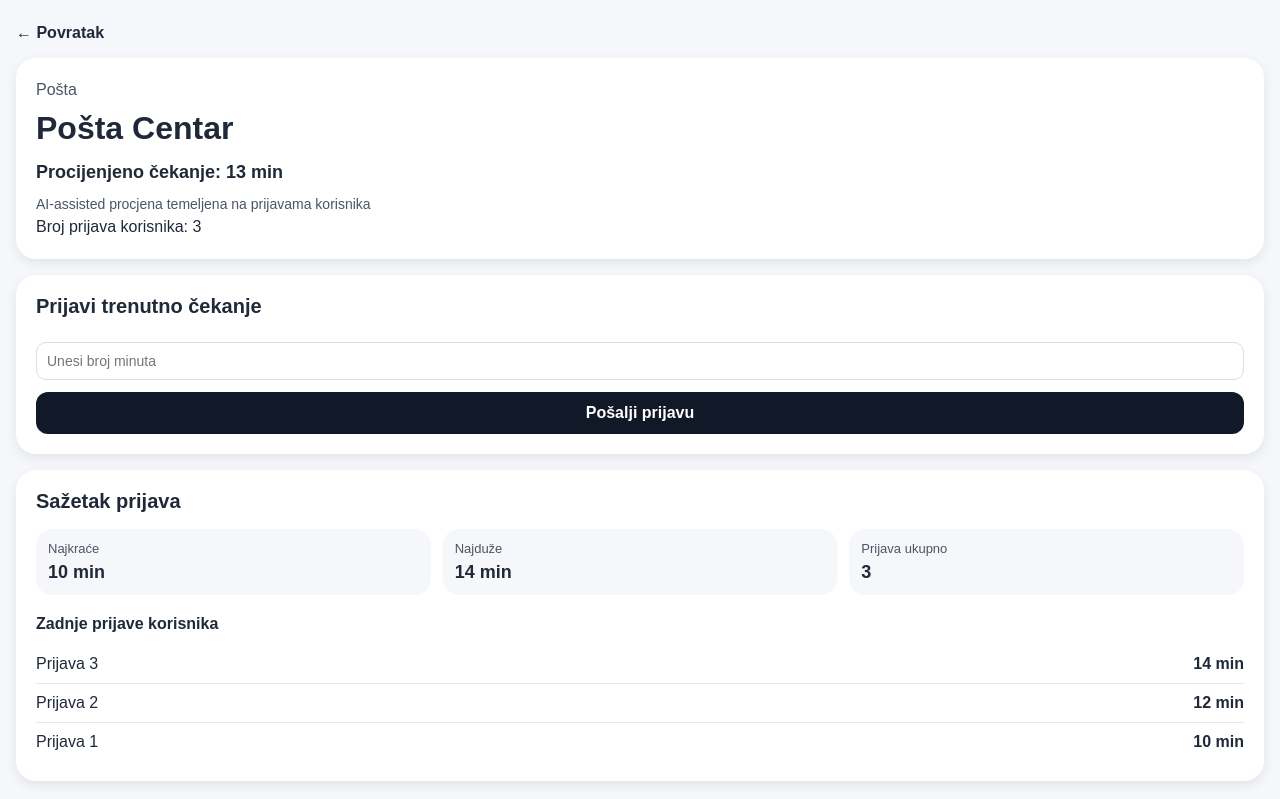
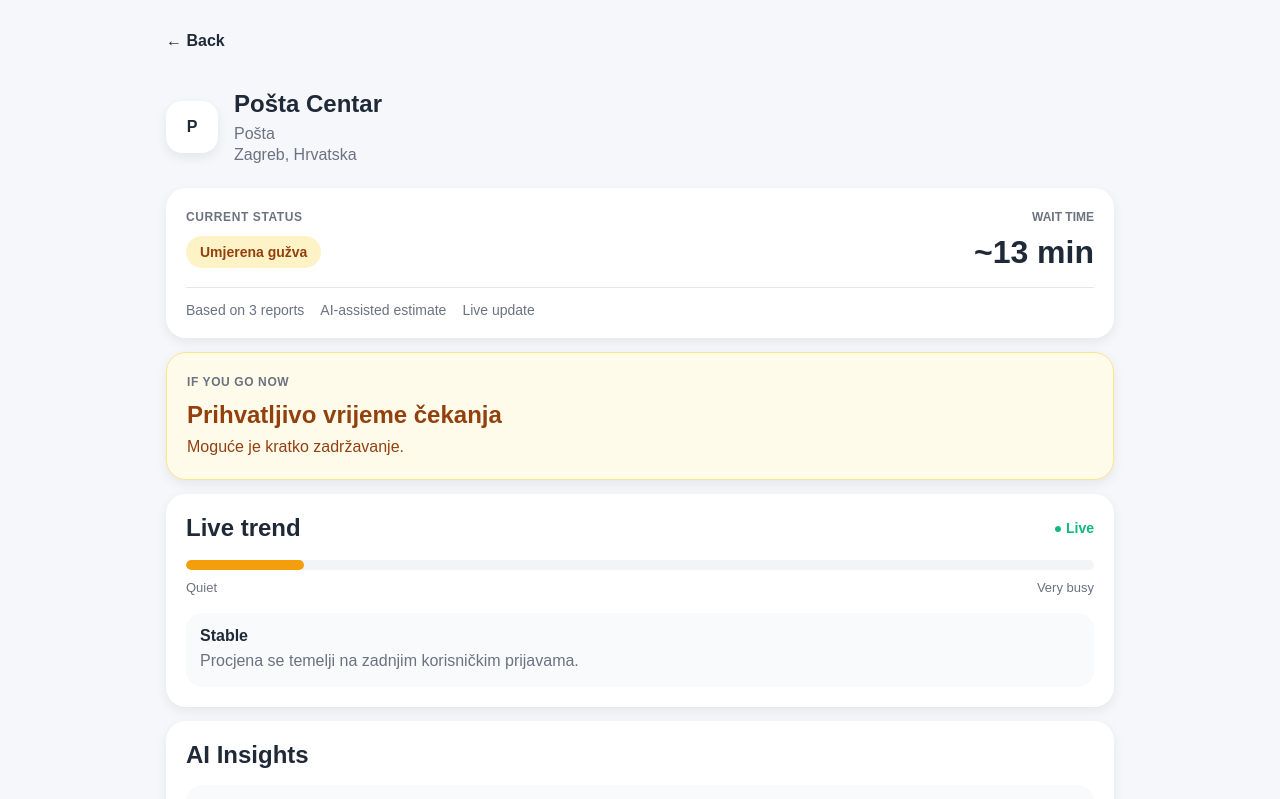
Before and after one commit to markoruzic/queueless, a React (Vite) app: page /location/1 in a window 1280 px wide. Shown: the top 799 px of the page. Built offline with nearby package versions, Linux system fonts and the light colour scheme.

Commit message:
Redesign location details page with status and insights

```diff
--- a/src/index.css
+++ b/src/index.css
@@ -566,3 +566,234 @@
   text-align: center;
   font-weight: 700;
 }
+
+.improved-details-page {
+  max-width: 980px;
+  margin: 0 auto;
+  padding: 32px 16px 96px;
+}
+
+.location-hero {
+  display: flex;
+  align-items: center;
+  gap: 16px;
+  margin: 24px 0;
+}
+
+.location-icon {
+  width: 52px;
+  height: 52px;
+  border-radius: 16px;
+  background: white;
+  display: grid;
+  place-items: center;
+  font-weight: 800;
+  box-shadow: 0 4px 12px rgba(0, 0, 0, 0.08);
+}
+
+.location-hero h1 {
+  font-size: 24px;
+  margin-bottom: 4px;
+}
+
+.location-hero p,
+.location-hero span {
+  color: #6b7280;
+}
+
+.status-card,
+.recommendation-card,
+.trend-card,
+.ai-card {
+  background: white;
+  border-radius: 20px;
+  padding: 20px;
+  margin-top: 14px;
+  box-shadow: 0 4px 12px rgba(0, 0, 0, 0.07);
+}
+
+.status-card {
+  display: grid;
+  grid-template-columns: 1fr auto;
+  gap: 16px;
+}
+
+.section-label {
+  text-transform: uppercase;
+  font-size: 12px;
+  font-weight: 800;
+  color: #6b7280;
+  letter-spacing: 0.05em;
+  margin-bottom: 10px;
+}
+
+.status-pill {
+  display: inline-block;
+  border-radius: 999px;
+  padding: 8px 14px;
+  font-weight: 800;
+  font-size: 14px;
+}
+
+.status-low {
+  background: #dcfce7;
+  color: #166534;
+}
+
+.status-medium {
+  background: #fef3c7;
+  color: #92400e;
+}
+
+.status-high {
+  background: #fee2e2;
+  color: #991b1b;
+}
+
+.wait-time-box {
+  text-align: right;
+}
+
+.wait-time-box p {
+  text-transform: uppercase;
+  font-size: 12px;
+  font-weight: 800;
+  color: #6b7280;
+  margin-bottom: 8px;
+}
+
+.wait-time-box strong {
+  font-size: 32px;
+}
+
+.status-meta {
+  grid-column: 1 / -1;
+  display: flex;
+  flex-wrap: wrap;
+  gap: 16px;
+  padding-top: 14px;
+  border-top: 1px solid #e5e7eb;
+  color: #6b7280;
+  font-size: 14px;
+}
+
+.recommendation-card {
+  border: 1px solid transparent;
+}
+
+.recommendation-card.status-low {
+  background: #ecfdf5;
+  border-color: #bbf7d0;
+}
+
+.recommendation-card.status-medium {
+  background: #fffbeb;
+  border-color: #fde68a;
+}
+
+.recommendation-card.status-high {
+  background: #fef2f2;
+  border-color: #fecaca;
+}
+
+.recommendation-card h2 {
+  margin-bottom: 6px;
+}
+
+.section-row {
+  display: flex;
+  justify-content: space-between;
+  align-items: center;
+}
+
+.live-dot {
+  color: #10b981;
+  font-size: 14px;
+  font-weight: 700;
+}
+
+.trend-bar {
+  height: 10px;
+  border-radius: 999px;
+  background: #f3f4f6;
+  margin-top: 18px;
+  overflow: hidden;
+}
+
+.trend-fill {
+  height: 100%;
+  border-radius: 999px;
+}
+
+.trend-fill.status-low {
+  background: #10b981;
+}
+
+.trend-fill.status-medium {
+  background: #f59e0b;
+}
+
+.trend-fill.status-high {
+  background: #ef4444;
+}
+
+.trend-labels {
+  display: flex;
+  justify-content: space-between;
+  color: #6b7280;
+  font-size: 13px;
+  margin-top: 10px;
+}
+
+.trend-summary {
+  margin-top: 18px;
+  background: #f8fafc;
+  border-radius: 16px;
+  padding: 14px;
+}
+
+.trend-summary p {
+  margin-top: 4px;
+  color: #6b7280;
+}
+
+.ai-card h2 {
+  margin-bottom: 16px;
+}
+
+.insight-item {
+  background: #f8fafc;
+  border-radius: 16px;
+  padding: 14px;
+  margin-top: 10px;
+}
+
+.insight-item span {
+  display: block;
+  text-transform: uppercase;
+  color: #6b7280;
+  font-size: 12px;
+  font-weight: 800;
+  margin-bottom: 6px;
+}
+
+.ai-button {
+  width: 100%;
+  margin-top: 14px;
+  background: #eef2ff;
+  color: #4f46e5;
+}
+
+@media (max-width: 640px) {
+  .status-card {
+    grid-template-columns: 1fr;
+  }
+
+  .wait-time-box {
+    text-align: left;
+  }
+
+  .analytics-grid {
+    grid-template-columns: 1fr;
+  }
+}
--- a/src/pages/LocationDetails.jsx
+++ b/src/pages/LocationDetails.jsx
@@ -2,6 +2,33 @@
 import { useState } from 'react'
 import { locations } from '../data/locations'
 import { calculateEstimatedWaitTime } from '../services/waitTimeService'
+
+function getStatus(waitTime) {
+  if (waitTime <= 10) {
+    return {
+      label: 'Vrlo mirno',
+      className: 'status-low',
+      message: 'Odlično vrijeme za otići',
+      description: 'Trenutno se očekuje kratko čekanje.'
+    }
+  }
+
+  if (waitTime <= 20) {
+    return {
+      label: 'Umjerena gužva',
+      className: 'status-medium',
+      message: 'Prihvatljivo vrijeme čekanja',
+      description: 'Moguće je kratko zadržavanje.'
+    }
+  }
+
+  return {
+    label: 'Velika gužva',
+    className: 'status-high',
+    message: 'Bolje pričekati',
+    description: 'Trenutno je očekivano duže čekanje.'
+  }
+}
 
 function LocationDetails() {
   const { id } = useParams()
@@ -11,9 +38,7 @@
     return (
       <main className="details-page">
         <h1>Lokacija nije pronađena</h1>
-        <Link to="/" className="back-link">
-          Povratak na početnu
-        </Link>
+        <Link to="/" className="back-link">Povratak na početnu</Link>
       </main>
     )
   }
@@ -22,6 +47,8 @@
   const [newReport, setNewReport] = useState('')
 
   const estimatedWaitTime = calculateEstimatedWaitTime(reports)
+  const status = getStatus(estimatedWaitTime)
+
   const latestReports = [...reports].slice(-5).reverse()
   const shortestWait = Math.min(...reports)
   const longestWait = Math.max(...reports)
@@ -40,23 +67,89 @@
   }
 
   return (
-    <main className="details-page">
-      <Link to="/" className="back-link">
-        ← Povratak
-      </Link>
+    <main className="details-page improved-details-page">
+      <Link to="/" className="back-link">← Back</Link>
 
-      <section className="details-card">
-        <p className="details-category">{location.category}</p>
+      <section className="location-hero">
+        <div className="location-icon">{location.category[0]}</div>
+
+        <div>
           <h1>{location.name}</h1>
-        <p className="details-wait-time">
-            Procijenjeno čekanje: {estimatedWaitTime} min
-        </p>
-        <p className="details-note">AI-assisted procjena temeljena na prijavama korisnika</p>
-        <p>Broj prijava korisnika: {reports.length}</p>
+          <p>{location.category}</p>
+          <span>Zagreb, Hrvatska</span>
+        </div>
+      </section>
+
+      <section className="status-card">
+        <div>
+          <p className="section-label">Current status</p>
+          <span className={`status-pill ${status.className}`}>
+            {status.label}
+          </span>
+        </div>
+
+        <div className="wait-time-box">
+          <p>Wait time</p>
+          <strong>~{estimatedWaitTime} min</strong>
+        </div>
+
+        <div className="status-meta">
+          <span>Based on {reports.length} reports</span>
+          <span>AI-assisted estimate</span>
+          <span>Live update</span>
+        </div>
+      </section>
+
+      <section className={`recommendation-card ${status.className}`}>
+        <p className="section-label">If you go now</p>
+        <h2>{status.message}</h2>
+        <p>{status.description}</p>
+      </section>
+
+      <section className="trend-card">
+        <div className="section-row">
+          <h2>Live trend</h2>
+          <span className="live-dot">● Live</span>
+        </div>
+
+        <div className="trend-bar">
+          <div
+            className={`trend-fill ${status.className}`}
+            style={{ width: `${Math.min(estimatedWaitTime, 60)}%` }}
+          />
+        </div>
+
+        <div className="trend-labels">
+          <span>Quiet</span>
+          <span>Very busy</span>
+        </div>
+
+        <div className="trend-summary">
+          <strong>Stable</strong>
+          <p>Procjena se temelji na zadnjim korisničkim prijavama.</p>
+        </div>
+      </section>
+
+      <section className="ai-card">
+        <h2>AI Insights</h2>
+
+        <div className="insight-item">
+          <span>Best time to visit</span>
+          <strong>{estimatedWaitTime <= 15 ? 'Now' : 'Later today'}</strong>
+        </div>
+
+        <div className="insight-item">
+          <span>Peak hours</span>
+          <strong>10 AM – 12 PM</strong>
+        </div>
+
+        <button type="button" className="ai-button">
+          Get AI recommendation
+        </button>
       </section>
 
       <section className="report-card">
-        <h2>Prijavi trenutno čekanje</h2>
+        <h2>Report crowd level</h2>
 
         <form onSubmit={handleSubmit} className="report-form">
           <input
@@ -70,6 +163,7 @@
           <button type="submit">Pošalji prijavu</button>
         </form>
       </section>
+
       <section className="analytics-card">
         <h2>Sažetak prijava</h2>
 
```
Lines whose indentation alone changed are shown as unchanged.
